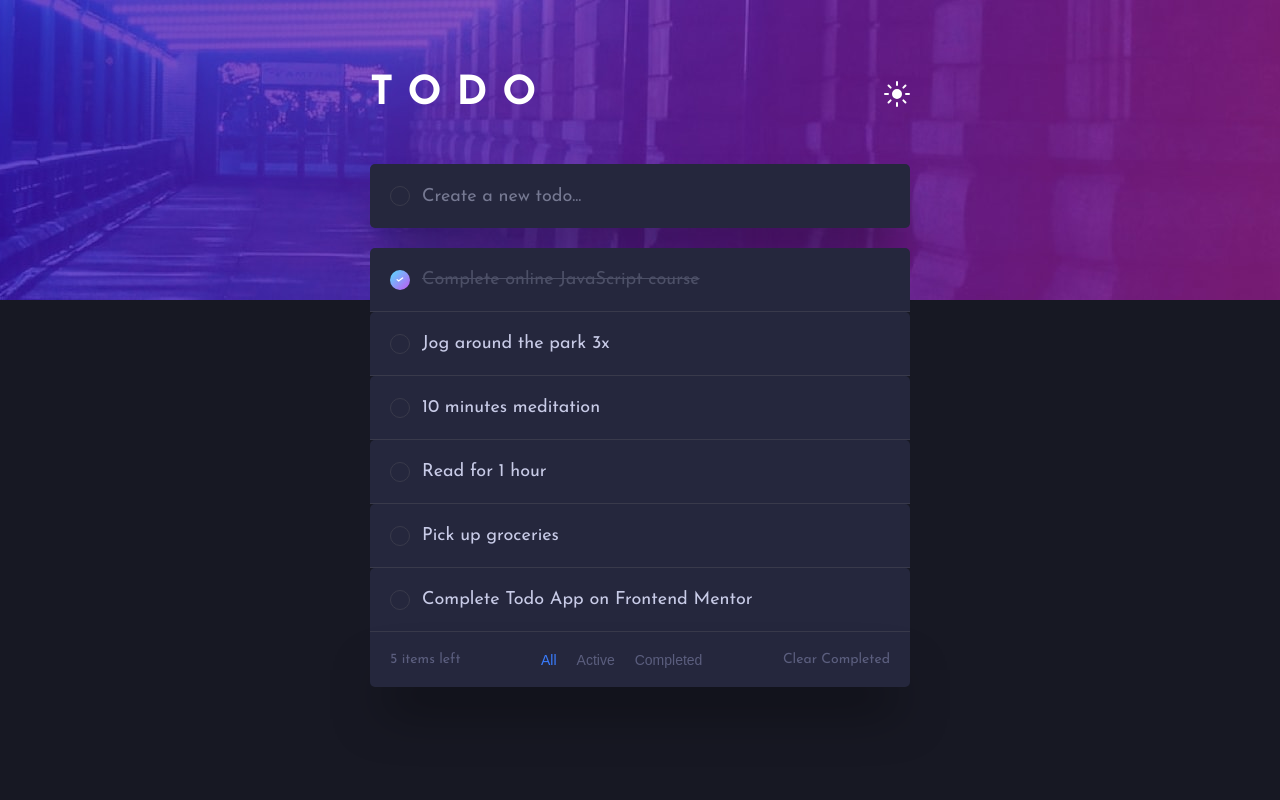
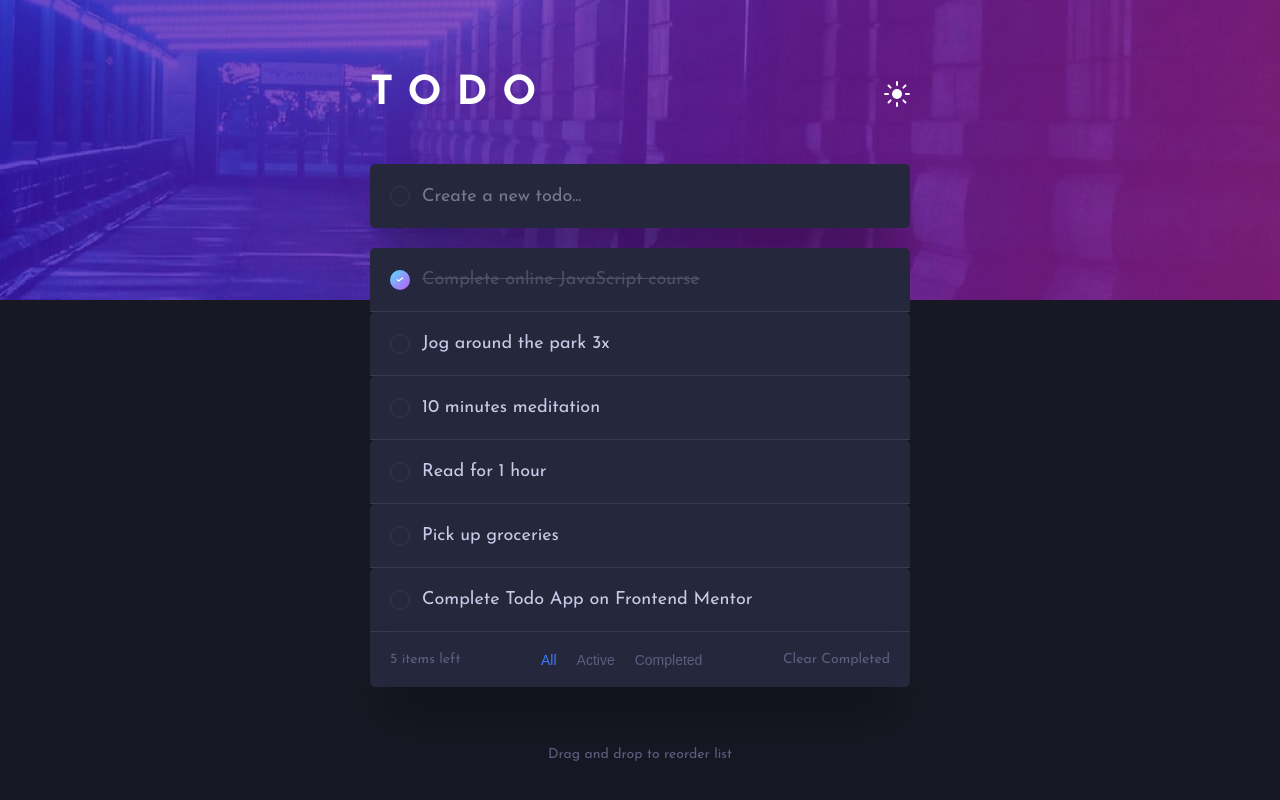
Before and after one commit to En-Jen/fm-todo-app, a React (Create React App) app: page / in a window 1280 px wide. Built offline with nearby package versions, Linux system fonts and the light colour scheme.

Commit message:
add bottom drag and drop text

```diff
--- a/src/App.js
+++ b/src/App.js
@@ -5,6 +5,7 @@ import Main from './components/Main';
 import AddTodo from './components/AddTodo';
 import TodoList from './components/TodoList';
 import TodosFilter from './components/TodosFilter';
+import DragNDropMessage from './components/DragNDropMessage';
 import DarkTheme from './themes/dark';
 
 const GlobalStyle = createGlobalStyle`
@@ -141,6 +142,7 @@ const App = () => {
 					filterOption={filterOption}
 					setFilterOption={setFilterOption}
 				/>
+				<DragNDropMessage />
 			</Main>
 		</ThemeProvider>
 	);
--- /dev/null
+++ b/src/components/DragNDropMessage.js
@@ -0,0 +1,23 @@
+import React from 'react';
+import styled from 'styled-components';
+
+const DragAndDropText = styled.div`
+	width: 100%;
+	margin-top: 4rem;
+
+	& .text {
+		color: ${p => p.theme.filterText};
+		text-align: center;
+		font-size: var(--font-size-secondary);
+	}
+`;
+
+const DragNDropMessage = () => {
+	return (
+		<DragAndDropText>
+			<p className="text">Drag and drop to reorder list</p>
+		</DragAndDropText>
+	);
+};
+
+export default DragNDropMessage;
--- a/src/components/Todo.js
+++ b/src/components/Todo.js
@@ -9,7 +9,8 @@ const TodoItem = styled(ItemBox)`
 	box-shadow: none;
 	border-radius: 0;
 	border-bottom: ${p => p.theme.todoBorder};
-	transition: border-bottom var(--transition);
+	transition: border-bottom var(--transition),
+		background-color var(--transition);
 
 	&:first-child {
 		border-top-left-radius: 5px;
--- a/src/components/TodoList.js
+++ b/src/components/TodoList.js
@@ -17,7 +17,7 @@ const reorder = (list, startIndex, endIndex) => {
 	return result;
 };
 
-const getItemStyle = draggableStyle => ({
+const getItemStyle = (isDragging, draggableStyle) => ({
 	// some basic styles to make the items look a bit nicer
 	userSelect: 'none',
 	...draggableStyle,
```
Also changed, not shown: 1 other file (tests, documents, lock files or other folders).
